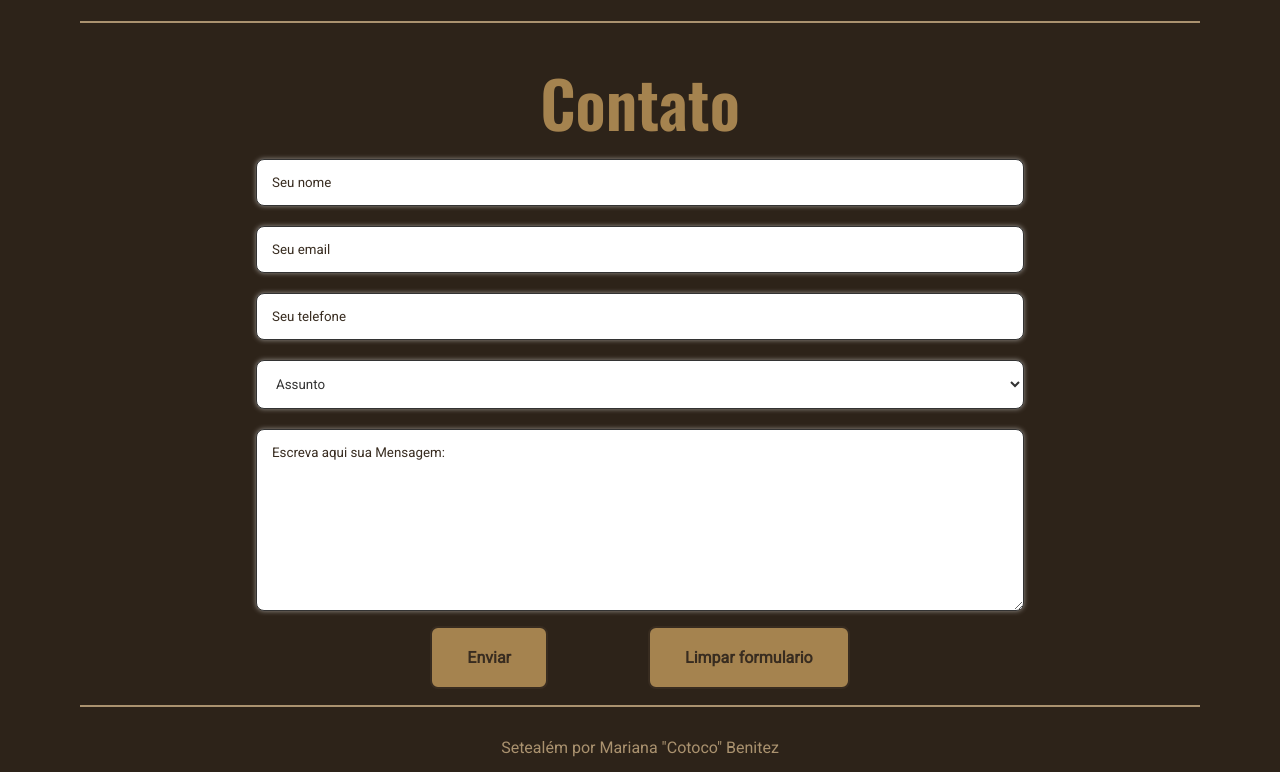
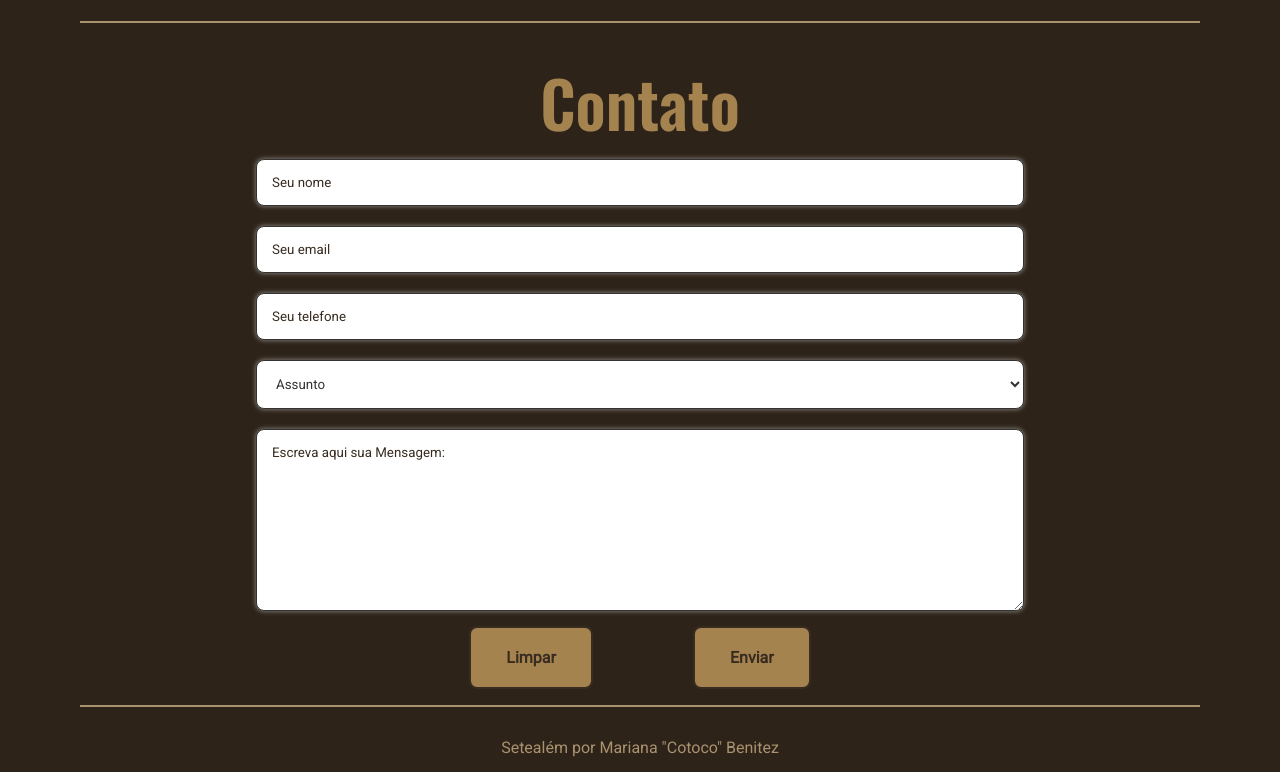
Before and after one commit to TheCotoco/setealem, a plain HTML site: page teste.html in a window 1280 px wide. Shown: the part 4223-4995 px from the top of the page. Drawn offline with nearby package versions, Linux system fonts and the light colour scheme.

Commit message:
corrige bordas

```diff
--- a/CSS/style.css
+++ b/CSS/style.css
@@ -180,6 +180,7 @@ figcaption {
   max-width: 350px;
   overflow: hidden;
   cursor: pointer;
+  border-radius: 12px 12px 20px 20px;
 }
 
 .img_gallery figure img {
--- a/teste.html
+++ b/teste.html
@@ -257,14 +257,11 @@
 
             <div class="form_buttons">
               <p>
+                <input type="reset" value="Limpar" class="form_button"/>
+              </p>
+
+              <p>
                 <input type="submit" value="Enviar" class="form_button" />
-              </p>
-              <p>
-                <input
-                  type="reset"
-                  value="Limpar formulario"
-                  class="form_button"
-                />
               </p>
             </div>
           </form>
```
